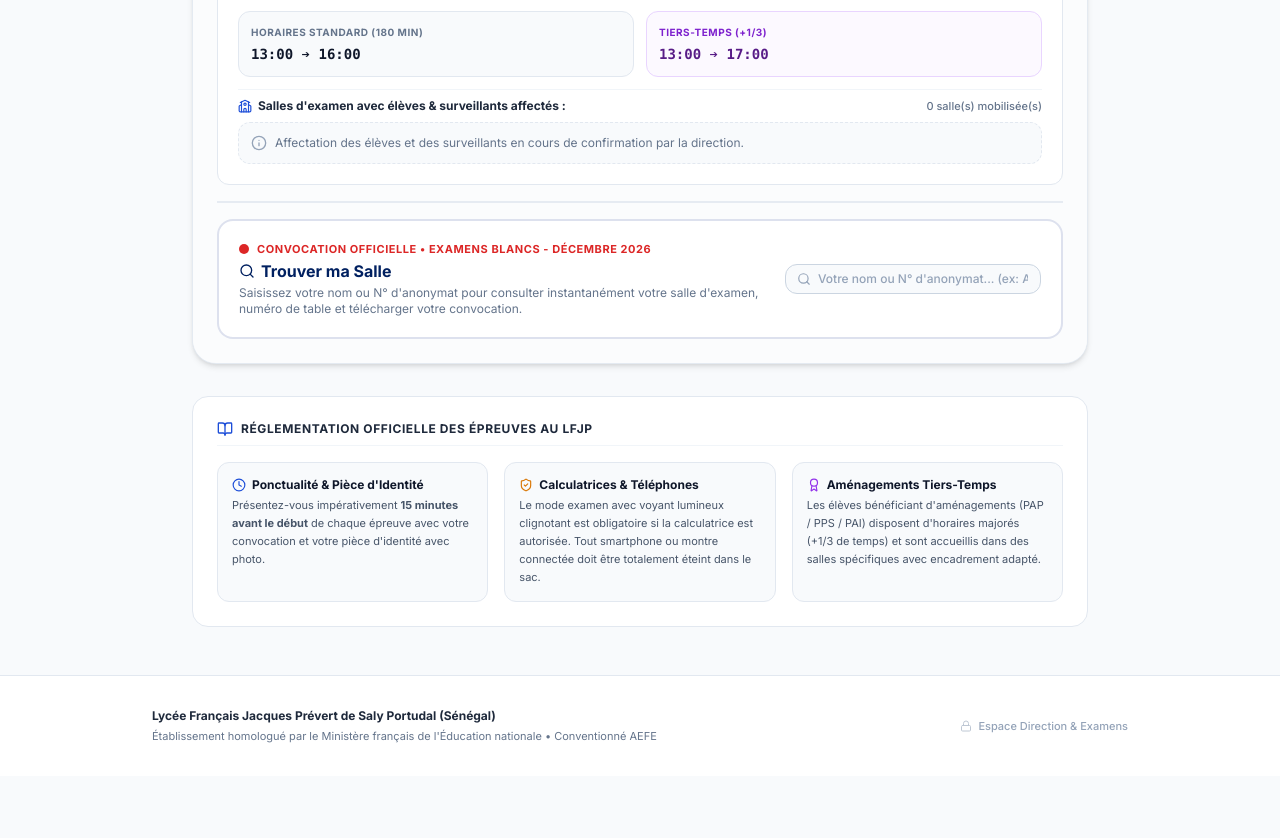
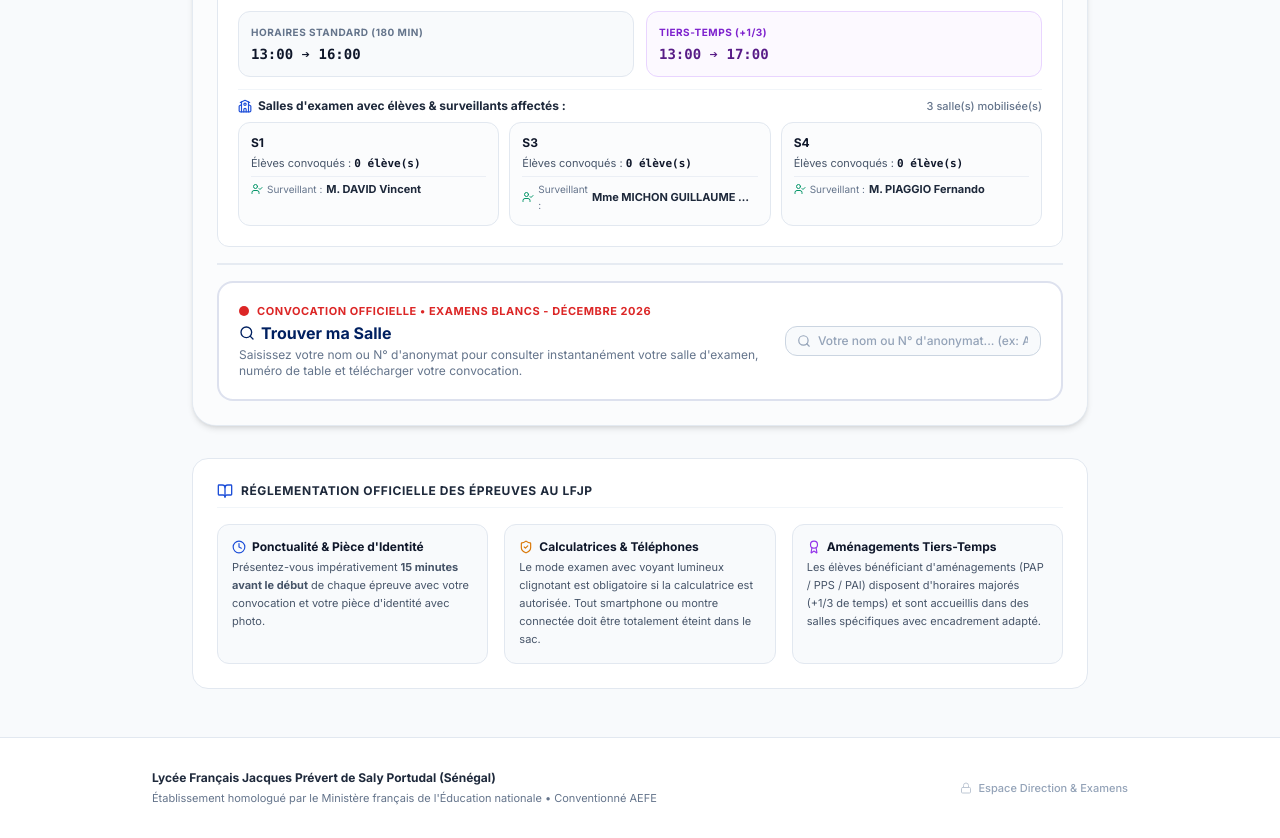
Before and after one commit to informatique-cmd/examens_blanc_lfjp, a React (Vite) app: page / in a window 1280 px wide. Shown: the part 1840-2678 px from the top of the page. Before the commit the page ends 2616 px from the top, so only its background shows below. Built offline with nearby package versions, Linux system fonts and the light colour scheme.

Commit message:
Mise à jour par Direction / Proviseur (09/11/2026 à 00:15)

```diff
--- a/public/cms-data.json
+++ b/public/cms-data.json
@@ -1,6 +1,6 @@
 {
   "version": "1.0.0",
-  "updatedAt": "2026-11-09T00:04:56.252Z",
+  "updatedAt": "2026-11-09T00:15:38.765Z",
   "siteInfo": {
     "title": "Toute l'organisation des examens blancs centralisée pour les enseignants du LFJP",
     "subtitle": "Lycée Français Jacques Prévert de Saly • Réseau AEFE",
@@ -740,6 +740,76 @@
       "timeSlot": "08:00 - 12:00",
       "teacherName": "Mme D'AQUINO Roselyne",
       "mission": "Surveillant de renfort & couloir"
+    },
+    {
+      "id": "surv-custom-1794183014792-ru6u",
+      "examTitle": "Examens blancs - décembre 2026",
+      "slotId": "slot-1794182558950",
+      "roomName": "S1",
+      "date": "2026-12-08",
+      "timeSlot": "13:00 - 15:00",
+      "teacherName": "M. DAVID Vincent",
+      "mission": "Surveillant relais (13:00 - 15:00)"
+    },
+    {
+      "id": "surv-custom-1794183082643-0kdx",
+      "examTitle": "Examens blancs - décembre 2026",
+      "slotId": "slot-1794182558950",
+      "roomName": "S1",
+      "date": "2026-12-08",
+      "timeSlot": "15:00 - 16:00",
+      "teacherName": "M. THOMAS Yvon",
+      "mission": "Surveillant relais (15:00 - 16:00)"
+    },
+    {
+      "id": "surv-custom-1794183138811-rsiv",
+      "examTitle": "Examens blancs - décembre 2026",
+      "slotId": "slot-1794182558950",
+      "roomName": "S3",
+      "date": "2026-12-08",
+      "timeSlot": "13:00 - 14:00",
+      "teacherName": "Mme MICHON GUILLAUME Mathilde",
+      "mission": "Surveillant relais (13:00 - 14:00)"
+    },
+    {
+      "id": "surv-custom-1794183200996-gayf",
+      "examTitle": "Examens blancs - décembre 2026",
+      "slotId": "slot-1794182558950",
+      "roomName": "S3",
+      "date": "2026-12-08",
+      "timeSlot": "14:00 - 15:00",
+      "teacherName": "M. GOMIS Alain",
+      "mission": "Surveillant relais (14:00 - 15:00)"
+    },
+    {
+      "id": "surv-custom-1794183238663-7b89",
+      "examTitle": "Examens blancs - décembre 2026",
+      "slotId": "slot-1794182558950",
+      "roomName": "S4",
+      "date": "2026-12-08",
+      "timeSlot": "13:00 - 14:00",
+      "teacherName": "M. PIAGGIO Fernando",
+      "mission": "Surveillant relais (13:00 - 14:00)"
+    },
+    {
+      "id": "surv-custom-1794183296098-uu7g",
+      "examTitle": "Examens blancs - décembre 2026",
+      "slotId": "slot-1794182558950",
+      "roomName": "S4",
+      "date": "2026-12-08",
+      "timeSlot": "14:00 - 15:00",
+      "teacherName": "Mme D'AQUINO Roselyne",
+      "mission": "Surveillant relais (14:00 - 15:00)"
+    },
+    {
+      "id": "surv-renfort-1794183325632-n2ed",
+      "examTitle": "Examens blancs - décembre 2026",
+      "slotId": "slot-1794182558950",
+      "roomName": "Renfort",
+      "date": "2026-12-08",
+      "timeSlot": "13:00 - 16:00",
+      "teacherName": "Mme DIADIO Ira",
+      "mission": "Surveillant de renfort & couloir"
     }
   ],
   "candidates": [
--- a/src/features/home/constants.ts
+++ b/src/features/home/constants.ts
@@ -1,4 +1,4 @@
-// Fichier généré automatiquement par le CMS LFJP le 09/11/2026 à 00:04:56
+// Fichier généré automatiquement par le CMS LFJP le 09/11/2026 à 00:15:38
 // Ce fichier est déployé automatiquement sur Vercel lors de chaque commit GitHub.
 
 export const HOME_PAGE_CONTENT = {
--- a/src/shared/services/default-cms-data.json
+++ b/src/shared/services/default-cms-data.json
@@ -1,6 +1,6 @@
 {
   "version": "1.0.0",
-  "updatedAt": "2026-11-09T00:04:56.252Z",
+  "updatedAt": "2026-11-09T00:15:38.765Z",
   "siteInfo": {
     "title": "Toute l'organisation des examens blancs centralisée pour les enseignants du LFJP",
     "subtitle": "Lycée Français Jacques Prévert de Saly • Réseau AEFE",
@@ -740,6 +740,76 @@
       "timeSlot": "08:00 - 12:00",
       "teacherName": "Mme D'AQUINO Roselyne",
       "mission": "Surveillant de renfort & couloir"
+    },
+    {
+      "id": "surv-custom-1794183014792-ru6u",
+      "examTitle": "Examens blancs - décembre 2026",
+      "slotId": "slot-1794182558950",
+      "roomName": "S1",
+      "date": "2026-12-08",
+      "timeSlot": "13:00 - 15:00",
+      "teacherName": "M. DAVID Vincent",
+      "mission": "Surveillant relais (13:00 - 15:00)"
+    },
+    {
+      "id": "surv-custom-1794183082643-0kdx",
+      "examTitle": "Examens blancs - décembre 2026",
+      "slotId": "slot-1794182558950",
+      "roomName": "S1",
+      "date": "2026-12-08",
+      "timeSlot": "15:00 - 16:00",
+      "teacherName": "M. THOMAS Yvon",
+      "mission": "Surveillant relais (15:00 - 16:00)"
+    },
+    {
+      "id": "surv-custom-1794183138811-rsiv",
+      "examTitle": "Examens blancs - décembre 2026",
+      "slotId": "slot-1794182558950",
+      "roomName": "S3",
+      "date": "2026-12-08",
+      "timeSlot": "13:00 - 14:00",
+      "teacherName": "Mme MICHON GUILLAUME Mathilde",
+      "mission": "Surveillant relais (13:00 - 14:00)"
+    },
+    {
+      "id": "surv-custom-1794183200996-gayf",
+      "examTitle": "Examens blancs - décembre 2026",
+      "slotId": "slot-1794182558950",
+      "roomName": "S3",
+      "date": "2026-12-08",
+      "timeSlot": "14:00 - 15:00",
+      "teacherName": "M. GOMIS Alain",
+      "mission": "Surveillant relais (14:00 - 15:00)"
+    },
+    {
+      "id": "surv-custom-1794183238663-7b89",
+      "examTitle": "Examens blancs - décembre 2026",
+      "slotId": "slot-1794182558950",
+      "roomName": "S4",
+      "date": "2026-12-08",
+      "timeSlot": "13:00 - 14:00",
+      "teacherName": "M. PIAGGIO Fernando",
+      "mission": "Surveillant relais (13:00 - 14:00)"
+    },
+    {
+      "id": "surv-custom-1794183296098-uu7g",
+      "examTitle": "Examens blancs - décembre 2026",
+      "slotId": "slot-1794182558950",
+      "roomName": "S4",
+      "date": "2026-12-08",
+      "timeSlot": "14:00 - 15:00",
+      "teacherName": "Mme D'AQUINO Roselyne",
+      "mission": "Surveillant relais (14:00 - 15:00)"
+    },
+    {
+      "id": "surv-renfort-1794183325632-n2ed",
+      "examTitle": "Examens blancs - décembre 2026",
+      "slotId": "slot-1794182558950",
+      "roomName": "Renfort",
+      "date": "2026-12-08",
+      "timeSlot": "13:00 - 16:00",
+      "teacherName": "Mme DIADIO Ira",
+      "mission": "Surveillant de renfort & couloir"
     }
   ],
   "candidates": [
```
